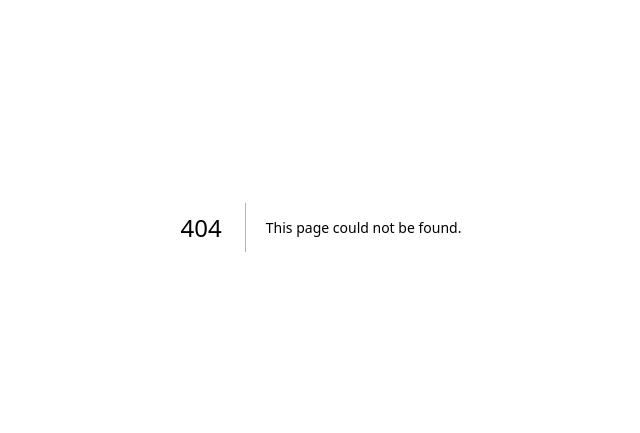
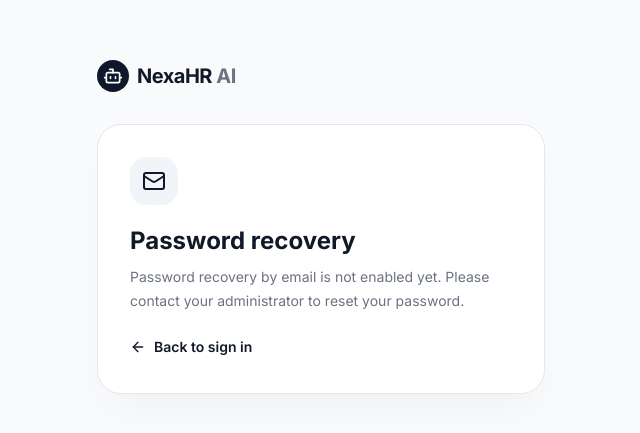
Before and after one commit to princeasodariya13/HRMS, a Next.js app: page /forgot-password in a window 1280 px wide. Before the commit this address had no page. Shown: the part 173-606 px from the top of the page, without its empty margins (319-959 px from the left). Built offline with nearby package versions, Linux system fonts and the light colour scheme.

Commit message:
fix: add forgot password route

```diff
--- /dev/null
+++ b/app/forgot-password/page.tsx
@@ -0,0 +1,36 @@
+import Link from "next/link";
+import { ArrowLeft, Bot, Mail } from "lucide-react";
+
+export default function ForgotPasswordPage() {
+  return (
+    <main className="min-h-screen bg-[#F8FAFC] flex items-center justify-center p-4">
+      <div className="w-full max-w-md">
+        <Link href="/" className="flex items-center gap-2 mb-8 w-fit">
+          <span className="flex items-center justify-center w-8 h-8 rounded-lg bg-[#0F172A]">
+            <Bot className="w-5 h-5 text-white" />
+          </span>
+          <span className="text-xl font-bold tracking-tight text-[#111827]">
+            NexaHR <span className="text-[#6B7280]">AI</span>
+          </span>
+        </Link>
+
+        <section className="bg-white border border-[#E5E7EB] rounded-3xl p-8 shadow-[0_20px_40px_-15px_rgba(0,0,0,0.05)]">
+          <div className="flex items-center justify-center w-12 h-12 rounded-2xl bg-[#F1F5F9] mb-5">
+            <Mail className="w-6 h-6 text-[#111827]" />
+          </div>
+          <h1 className="text-2xl font-bold text-[#111827] mb-2">Password recovery</h1>
+          <p className="text-sm leading-6 text-[#6B7280] mb-6">
+            Password recovery by email is not enabled yet. Please contact your administrator to reset your password.
+          </p>
+          <Link
+            href="/login"
+            className="inline-flex items-center gap-2 text-sm font-semibold text-[#111827] hover:underline"
+          >
+            <ArrowLeft className="w-4 h-4" />
+            Back to sign in
+          </Link>
+        </section>
+      </div>
+    </main>
+  );
+}
```
